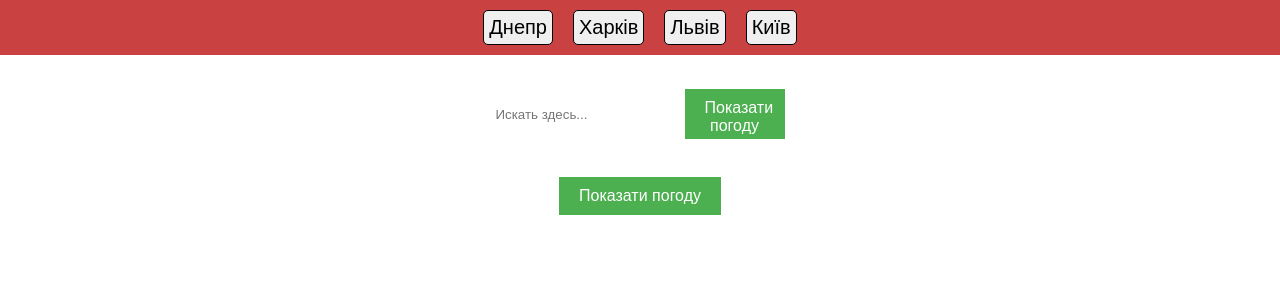
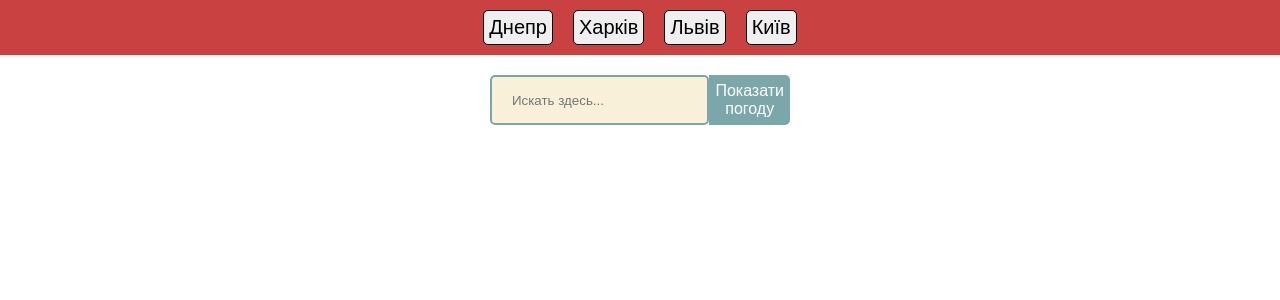
Before and after one commit to klima3775/weather-app, a React (Create React App) app: page / in a window 1280 px wide. Shown: the top 300 px of the page. Built offline with nearby package versions, Linux system fonts and the light colour scheme.

Commit message:
Search form completed

```diff
--- a/src/App.js
+++ b/src/App.js
@@ -8,7 +8,6 @@ function App() {
     <div className="App">
       <PopularCity />
       <SearchForm />
-      <WeatherButton />
     </div>
   );
 }
--- a/src/components/GetWeather/getWeather.scss
+++ b/src/components/GetWeather/getWeather.scss
@@ -1,13 +1,13 @@
 .weather-button {
-  padding: 10px 20px;
+  // padding: 10px 20px;
   background-color: #4caf50; // Зеленый
   border: none;
   color: white;
   text-align: center;
   text-decoration: none;
-  display: inline-block;
+  // display: inline-block;
   font-size: 16px;
-  margin: 4px 2px;
+  // margin: 4px 2px;
   transition-duration: 0.4s;
   cursor: pointer;
 
--- a/src/components/SearchForm/searchForm.scss
+++ b/src/components/SearchForm/searchForm.scss
@@ -1,23 +1,64 @@
+// .search {
+//   display: flex;
+//   justify-content: center;
+//   margin: 20px 0;
+
+//   form {
+//     display: flex;
+//     align-items: center;
+//     padding: 10px;
+//     border: 2px solid #7ba7ab;
+
+//     input[type="text"] {
+//       flex-grow: 1;
+//       border: none;
+//       outline: none;
+//     }
+
+//     .weather-button {
+//       margin-left: 10px;
+//       width: 100px;
+//       height: 50px;
+//     }
+//   }
+// }
+* {
+  box-sizing: border-box;
+}
 .search {
   display: flex;
   justify-content: center;
   margin: 20px 0;
-
   form {
     display: flex;
-    align-items: center;
-    padding: 10px;
-
+    width: 300px;
+    margin: 0 auto;
+    justify-content: center;
+  }
   input[type="text"] {
-      flex-grow: 1;
     border: none;
     outline: none;
+    width: 100%;
+    height: 50px;
+    padding-left: 20px;
+    border: 2px solid #7ba7ab;
+    border-radius: 5px;
+    outline: none;
+    background: #f9f0da;
+    color: #9e9c9c;
+    margin-right: auto;
   }
-
   .weather-button {
-      margin-left: 10px;
-      width: 100px;
+    // margin-left: 10px;
+    // width: 100px;
+    // height: 50px;
+    top: 0;
+    right: 0px;
+    width: 90px;
     height: 50px;
+    border: none;
+    background: #7ba7ab;
+    border-radius: 0 5px 5px 0;
+    cursor: pointer;
   }
 }
-}
```
Lines whose indentation alone changed are shown as unchanged.
